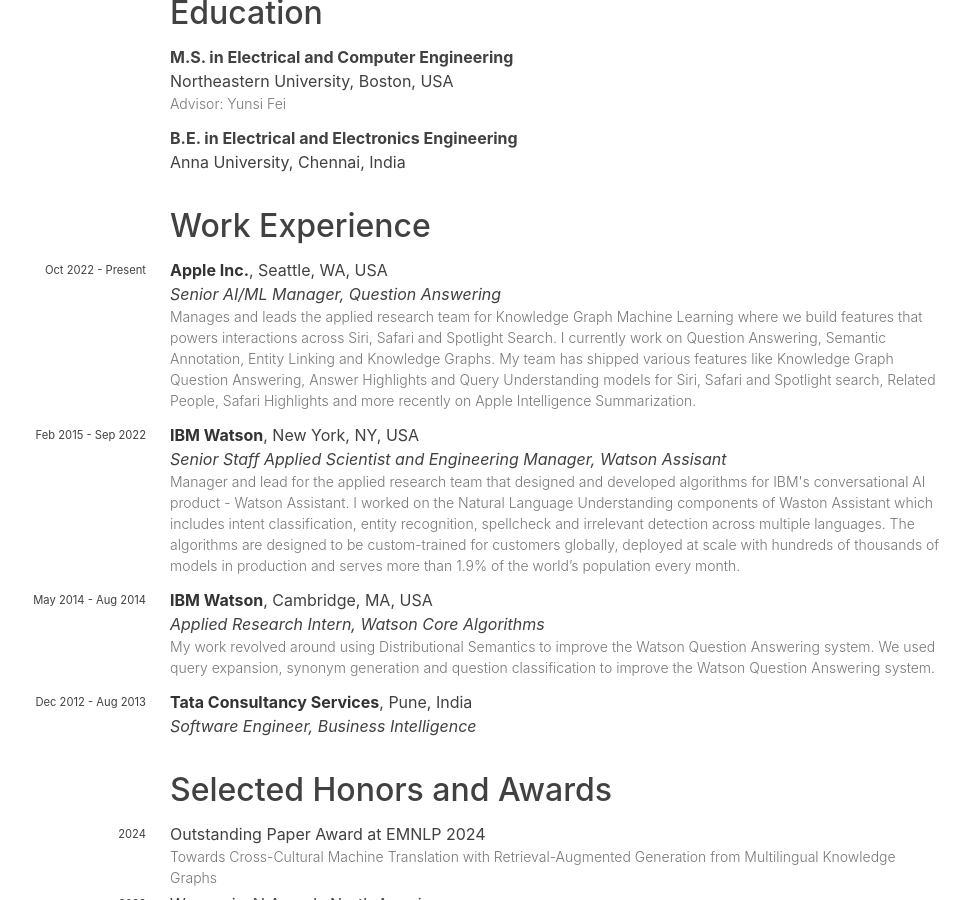
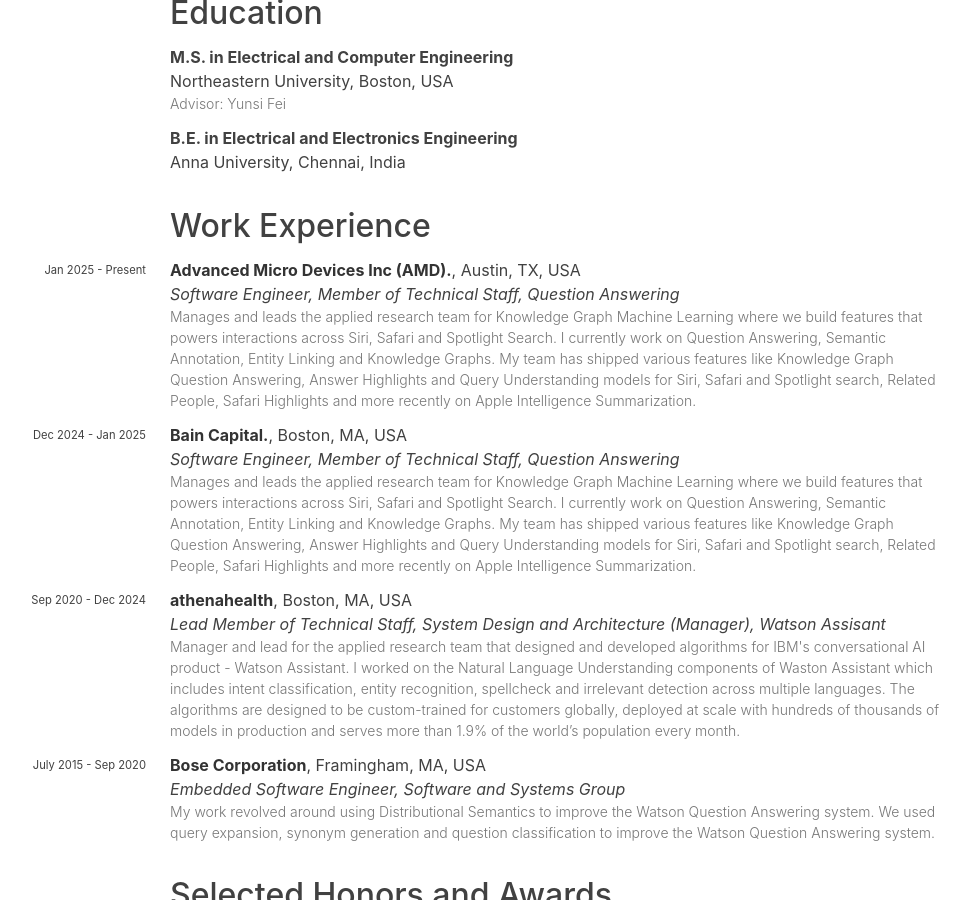
Before and after one commit to hariharanragothaman/hariharanragothaman.github.io, a Jekyll site: the page built from cv.md, in a window 1280 px wide and 900 px high, scrolled down 446 px. Shown: the whole window, without its empty margins (162-1130 px from the left). Built offline with Jekyll 4.4.1, drawn with Linux system fonts in a browser that asks for light colours; nearby versions of some CDN libraries; some web fonts are replaced.

Commit message:
Polishes and Updates

```diff
--- a/_data/experiences.yaml
+++ b/_data/experiences.yaml
@@ -1,31 +1,39 @@
-- institution: Apple Inc.
-  location: "Seattle, WA, USA"
-  position: Senior AI/ML Manager
+- institution: Advanced Micro Devices Inc (AMD).
+  location: "Austin, TX, USA"
+  position: Software Engineer, Member of Technical Staff
   group: "Question Answering"
-  year: "Oct 2022 - Present"
+  year: "Jan 2025 - Present"
   description: "Manages and leads the applied research team for Knowledge Graph Machine Learning where we build features that powers interactions across Siri, Safari and Spotlight Search. I currently work on Question Answering, Semantic Annotation, Entity Linking and Knowledge Graphs. My team has shipped various features like Knowledge Graph Question Answering, Answer Highlights and Query Understanding models for Siri, Safari and Spotlight search, Related People, Safari Highlights and more recently on Apple Intelligence Summarization."
   type: industry
 
-- institution: IBM Watson
-  location: "New York, NY, USA"
-  position: Senior Staff Applied Scientist and Engineering Manager
+- institution: Bain Capital.
+  location: "Boston, MA, USA"
+  position: Software Engineer, Member of Technical Staff
+  group: "Question Answering"
+  year: "Dec 2024 - Jan 2025"
+  description: "Manages and leads the applied research team for Knowledge Graph Machine Learning where we build features that powers interactions across Siri, Safari and Spotlight Search. I currently work on Question Answering, Semantic Annotation, Entity Linking and Knowledge Graphs. My team has shipped various features like Knowledge Graph Question Answering, Answer Highlights and Query Understanding models for Siri, Safari and Spotlight search, Related People, Safari Highlights and more recently on Apple Intelligence Summarization."
+  type: industry
+
+- institution: athenahealth
+  location: "Boston, MA, USA"
+  position: Lead Member of Technical Staff, System Design and Architecture (Manager)
   group: "Watson Assisant"
-  year: "Feb 2015 - Sep 2022"
+  year: "Sep 2020 - Dec 2024"
   description: "Manager and lead for the applied research team that designed and developed algorithms for IBM's conversational AI product - Watson Assistant. I worked on the Natural Language Understanding components of Waston Assistant which includes intent classification, entity recognition, spellcheck and irrelevant detection across multiple languages. The algorithms are designed to be custom-trained for customers globally, deployed at scale with hundreds of thousands of models in production and serves more than 1.9% of the world’s population every month."
   type: industry
 
 
-- institution: IBM Watson
-  location: "Cambridge, MA, USA"
-  position: "Applied Research Intern"
-  group: "Watson Core Algorithms"
-  year: May 2014 - Aug 2014
+- institution: Bose Corporation
+  location: "Framingham, MA, USA"
+  position: "Embedded Software Engineer"
+  group: "Software and Systems Group"
+  year: July 2015 - Sep 2020
   description: "My work revolved around using Distributional Semantics to improve the Watson Question Answering system. We used query expansion, synonym generation and question classification to improve the Watson Question Answering system."
   type: industry
 
-- institution: "Tata Consultancy Services"
-  location: "Pune, India"
-  position: "Software Engineer"
-  group: "Business Intelligence"
-  year: "Dec 2012 - Aug 2013"
-  type: industry
+- institution: "Northeastern University"
+  location: "Boston, MA, USA"
+  position: "Research Assistant"
+  group: "Center for Communication and Digital Signal Processing"
+  year: "Jan 2014 - May 2015"
+  type: academia
```
